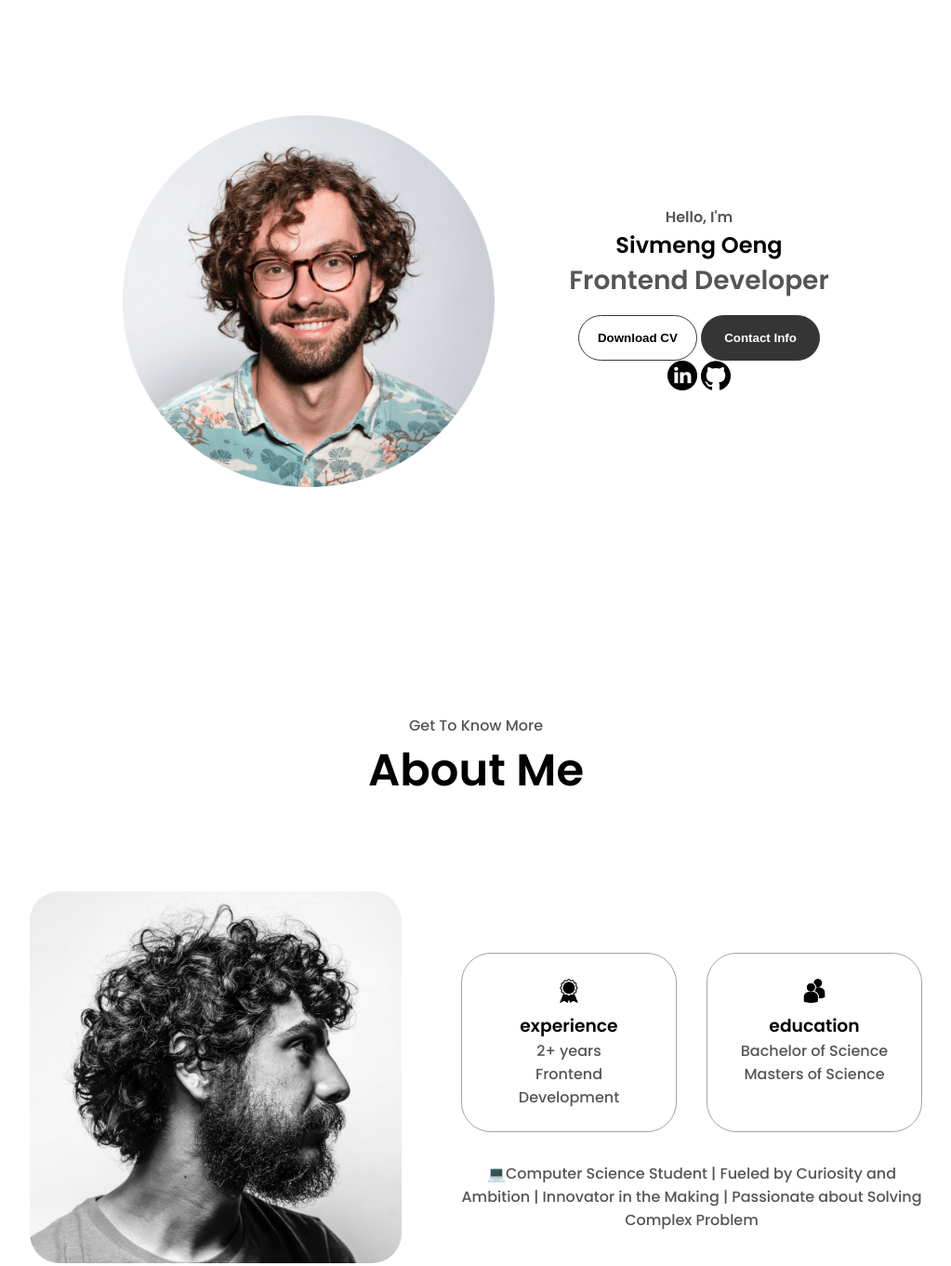
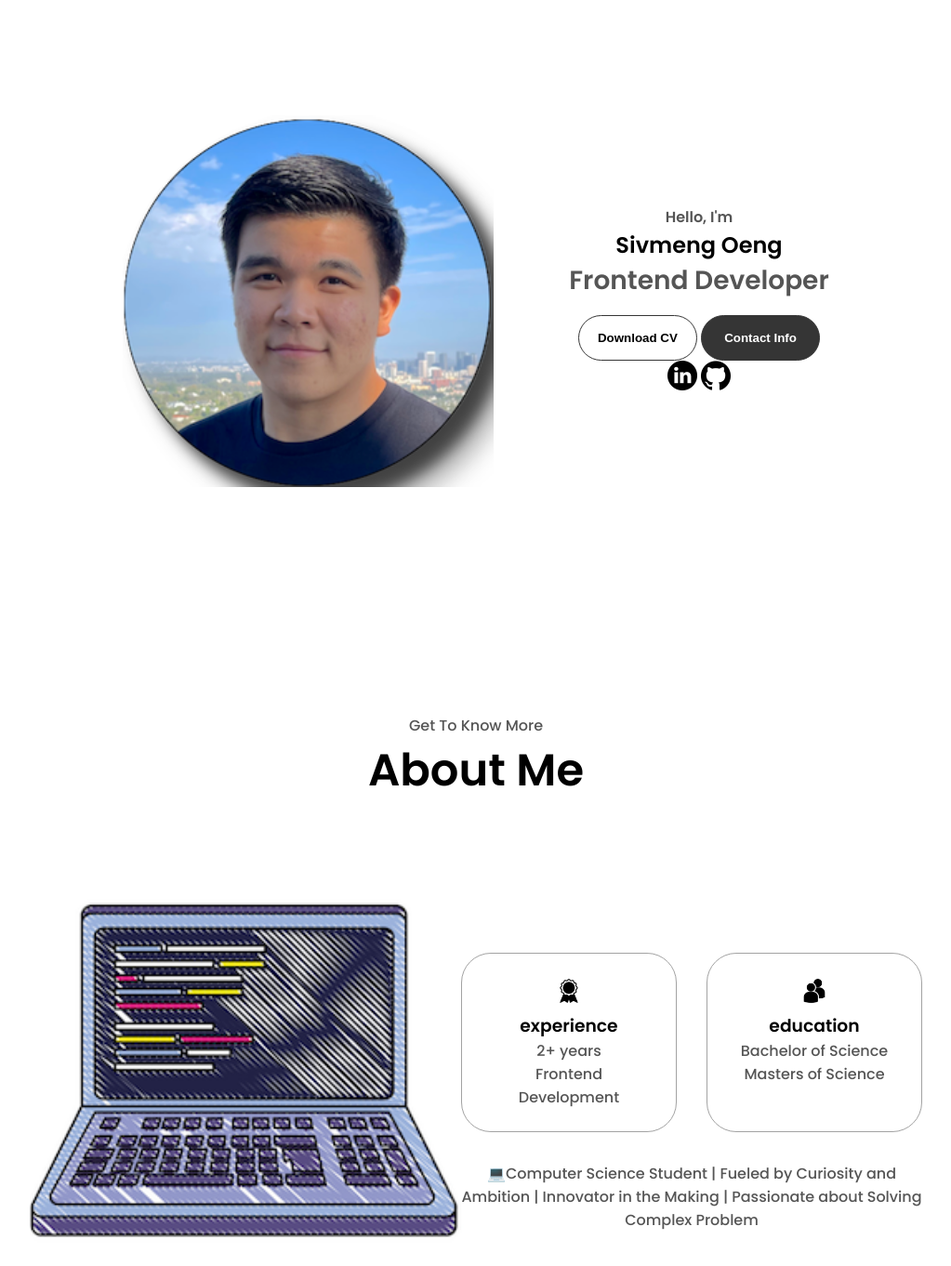
Before and after one commit to SivmengO/HTML-CSS-JS-Portfolio, a plain HTML site: page index.HTML in a window 1280 px wide. Shown: the part 160-1522 px from the top of the page at 93% size, without its empty margins (128-1151 px from the left). Drawn offline with Linux system fonts and the light colour scheme.

Commit message:
profile-1

```diff
--- a/index.HTML
+++ b/index.HTML
@@ -39,7 +39,7 @@
     </nav>
     <section id="profile">
         <div class="section_pic-container">
-            <img src="./assets/profile-pic.png" alt="Nick Oeng profile picture"
+            <img src="./assets/profile-1.png" alt="Nick Oeng profile picture"
             >
         </div>
         <div class="section_text">
@@ -82,7 +82,7 @@
         <div class="section-container">
             <div class="section_pic-container">
                 <img
-                    src="./assets/about-pic.png"
+                    src="./assets/profile-2.png"
                     alt="profile picture"
                     class="about-pic"
                 />
```
Also changed, not shown: assets/profile-1.png (added), assets/profile-2.png (added).
